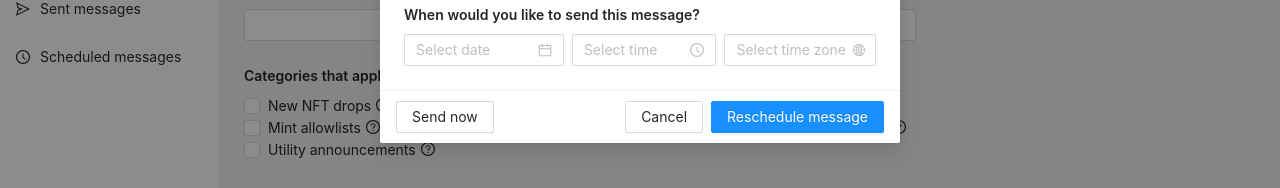
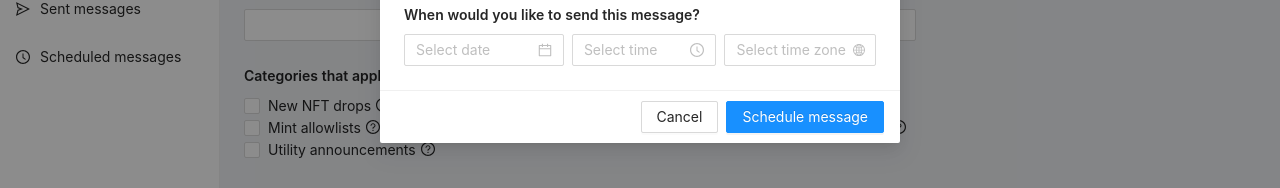
Before and after one commit to salsadotme/pearl-sender, a Next.js app: page /messages/new in a window 1280 px wide. Both pictures are taken after a click on the button "Send later". Shown: the part 175-363 px from the top of the page. Built offline with nearby package versions, Linux system fonts and the light colour scheme.

Commit message:
connect w solana wallet

```diff
--- a/components/messageForm.tsx
+++ b/components/messageForm.tsx
@@ -1,5 +1,5 @@
 import { ClockCircleOutlined, QuestionCircleOutlined, SendOutlined } from '@ant-design/icons';
-import { Button, Checkbox, Form, Input, Space, Tooltip } from 'antd';
+import { Button, Checkbox, Form, Input, Modal, Space, Tooltip } from 'antd';
 import TextArea from 'antd/lib/input/TextArea';
 import Text from 'antd/lib/typography/Text';
 import { useRouter } from 'next/router';
@@ -51,7 +51,8 @@ function checkboxItems() {
 const MessageForm = () => {
   const [title, setTitle] = useState("");
   const [content, setContent] = useState("");
-  const [showModal, setShowModal] = useState(false);
+  const [showScheduleModal, setShowScheduleModal] = useState(false);
+  const [showSendModal, setShowSendModal] = useState(false);
 
   const router = useRouter();
 
@@ -76,16 +77,24 @@ const MessageForm = () => {
         <div style={{ display: "flex", justifyContent: "flex-end" }}>This message will be sent to #announcements</div>
         <div style={{ display: "flex", justifyContent: "flex-end" }}>
           <Space>
-            <Button icon={<ClockCircleOutlined />} onClick={() => setShowModal(true)}>Send later</Button>
-            <Button type="primary" icon={<SendOutlined />} onClick={sendNow}>Send now</Button>
+            <Button icon={<ClockCircleOutlined />} onClick={() => setShowScheduleModal(true)}>Send later</Button>
+            <Button type="primary" icon={<SendOutlined />} onClick={() => setShowSendModal(true)}>Send now</Button>
           </Space>
         </div>
       </Space>
+      <Modal
+        title="Send now"
+        visible={showSendModal}
+        onCancel={() => setShowSendModal(false)}
+        okText="Confirm"
+      >
+        Please confirm you want to send your message now
+      </Modal>
       <ScheduleModal
         title="Send later"
         subTitle="When would you like to send this message?"
-        visible={showModal}
-        cancel={() => setShowModal(false)}
+        visible={showScheduleModal}
+        cancel={() => setShowScheduleModal(false)}
         send={() => {}}
         updateScheduledTime={() => {}}
       />
--- a/components/scheduleModal.tsx
+++ b/components/scheduleModal.tsx
@@ -20,15 +20,18 @@ const ScheduleModal = ({ title, subTitle, visible, cancel, send, updateScheduled
       visible={visible}
       onCancel={cancel}
       footer={<div style={{ display: "flex", justifyContent: "space-between" }}>
-        <Button onClick={send}>
+        {/* TODO: remove when on the new message screen */}
+        {/*<Button onClick={send}>
           Send now
-        </Button>
+  </Button>*/}
+        <div />
         <div>
           <Button onClick={cancel}>
             Cancel
           </Button>
           <Button type="primary" onClick={() => updateScheduledTime(scheduledTime)} >
-            Reschedule message
+            {/* TODO: fix this copy when on the new message screen */}
+            Schedule message
           </Button>
         </div>
       </div>}
--- a/package.json
+++ b/package.json
@@ -10,6 +10,10 @@
   },
   "dependencies": {
     "@ant-design/icons": "^4.7.0",
+    "@solana/wallet-adapter-ant-design": "^0.11.5",
+    "@solana/wallet-adapter-base": "^0.9.5",
+    "@solana/wallet-adapter-react": "^0.15.5",
+    "@solana/wallet-adapter-wallets": "^0.16.1",
     "antd": "^4.21.0",
     "next": "12.1.6",
     "react": "18.1.0",
```
Also changed, not shown: components/headerContainer.tsx (added, +17 -0 lines), pages/connect.tsx (added, +40 -0 lines), 1 other file (tests, documents, lock files or other folders).
